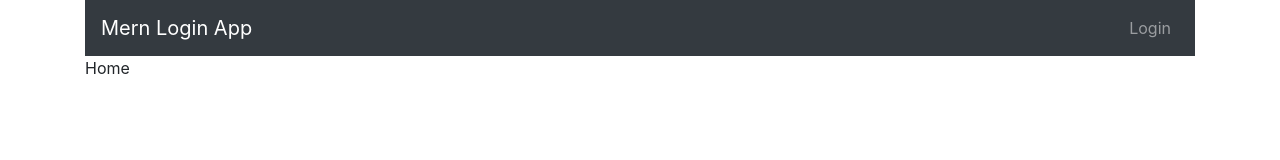
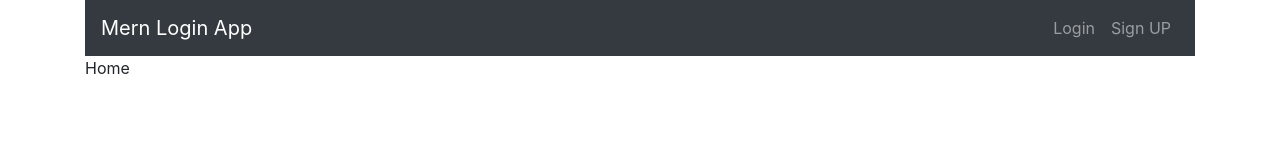
Before and after one commit to sparda-65/mern-login-app, a React (Create React App) app in the folder client/: page / in a window 1280 px wide. Shown: the top 160 px of the page. Built offline with nearby package versions, Linux system fonts and the light colour scheme.

Commit message:
add NavBar item and control if isAuth or not

```diff
--- a/client/src/components/NavBar.component.js
+++ b/client/src/components/NavBar.component.js
@@ -22,7 +22,8 @@ class NavBarComponent extends Component {
     super(props);
 
     this.toggle = this.toggle.bind(this);
-    this.toggleButton=this.toggleButton.bind(this);
+    this.toggleButton = this.toggleButton.bind(this);
+    //this._renderLoginOrLogout=this._renderLoginOrLogout.bind(this);
 
     this.state = {
       isOpen: false,
@@ -37,35 +38,42 @@ class NavBarComponent extends Component {
     });
   }
 
-  toggleButton(){
+  toggleButton() {
     this.setState({
       dropdownOpen: !this.state.dropdownOpen
     });
   };
 
   _renderLoginOrLogout() {
-    const {isAuth}=this.props;
-    if(isAuth){
-      return(
+    const { isAuth } = this.props;
+    if (isAuth) {
+      return (
+        <Nav className="ml-auto" navbar>
           <ButtonDropdown isOpen={this.state.dropdownOpen} toggle={this.toggleButton}>
             <DropdownToggle caret color="link" size="sm">
-          Button Dropdown
+              Welcome
         </DropdownToggle>
             <DropdownMenu>
               <DropdownItem header>Header</DropdownItem>
               <DropdownItem disabled>Action</DropdownItem>
-          <DropdownItem>Another Action</DropdownItem>
+              <DropdownItem>Dashboard</DropdownItem>
               <DropdownItem divider />
-          <DropdownItem>Another Action</DropdownItem>
+              <DropdownItem>Logout</DropdownItem>
             </DropdownMenu>
           </ButtonDropdown>
+        </Nav>
       );
     }
 
     return (
+      <Nav className="ml-auto" navbar>
         <NavItem>
           <Link to="/login" className="nav-link">Login</Link>
         </NavItem>
+        <NavItem>
+          <Link to="/signup" className="nav-link">Sign UP</Link>
+        </NavItem>
+      </Nav>
     );
   };
   render() {
@@ -75,9 +83,9 @@ class NavBarComponent extends Component {
           <Link to="/" className="navbar-brand">Mern Login App</Link>
           <NavbarToggler onClick={this.toggle} />
           <Collapse isOpen={this.state.isOpen} navbar>
-            <Nav className="ml-auto" navbar>
+
             {this._renderLoginOrLogout()}
-            </Nav>
+
           </Collapse>
         </Navbar>
       </div>
```
Lines whose indentation alone changed are shown as unchanged.
